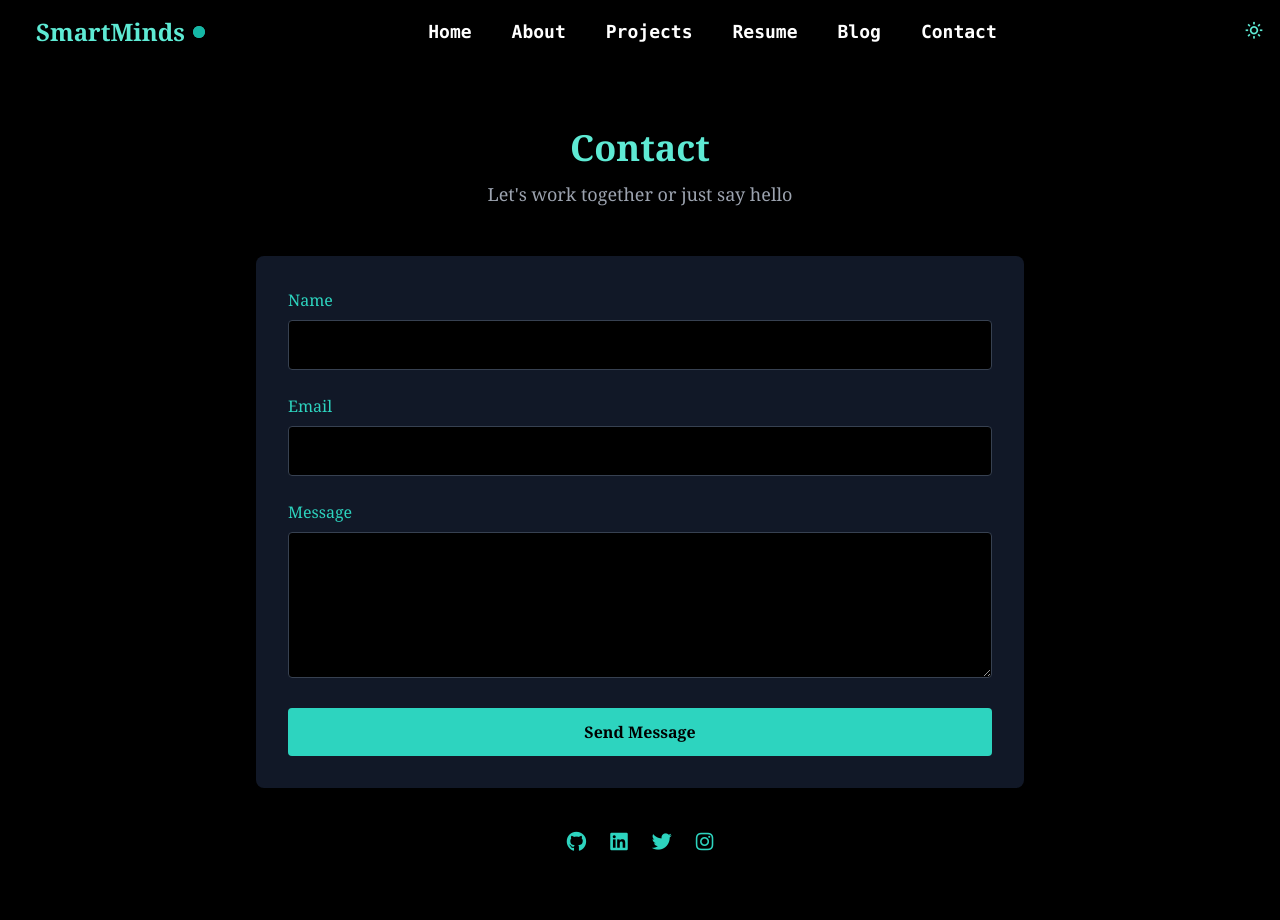
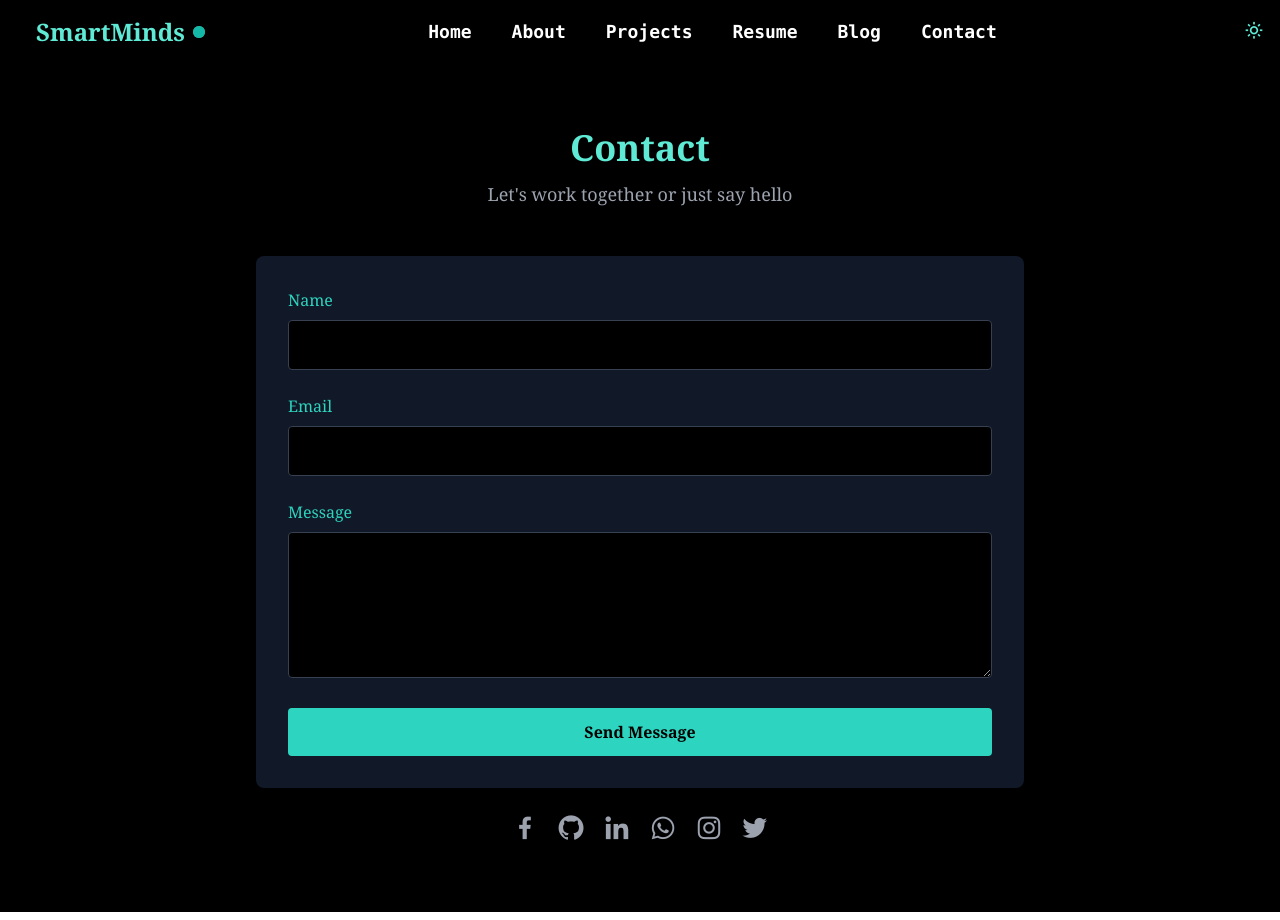
Before and after one commit to JOHNELLY-001/Portofolio, a Vue app in the folder Portofolio/frontendvue/: page /contact in a window 1280 px wide. Built offline with nearby package versions, Linux system fonts and the light colour scheme.

Commit message:
Edited social links to live accounts and configured emailjs for submit message

```diff
--- a/Portofolio/frontendvue/src/views/ContactSection.vue
+++ b/Portofolio/frontendvue/src/views/ContactSection.vue
@@ -32,16 +32,24 @@
     </div>
 
     <!-- Social Links -->
-    <div class="text-center mt-10 space-x-6">
+    <!-- <div class="text-center mt-10 space-x-6">
       <a v-for="(link, index) in socialLinks" :key="index" :href="link.url" target="_blank"
          class="text-teal-400 hover:text-teal-200 text-xl">
         <i :class="link.icon"></i>
       </a>
-    </div>
+    </div> -->
+    <div class="flex space-x-4 text-3xl text-gray-400 mt-6 justify-center ">
+        <a href="https://facebook.com/John Elly" class="hover:text-blue-700"><i class='bx bxl-facebook'></i></a>
+        <a href="https://github.com/JOHNELLY-001" class="hover:text-white"><i class='bx bxl-github'></i></a>
+        <a href="https://www.linkedin.com/in/john-elly-55a16228a?utm_source=share&utm_campaign=share_via&utm_content=profile&utm_medium=android_app" class="hover:text-blue-600"><i class='bx bxl-linkedin'></i></a>
+        <a href="https://wa.me/message/QTXKOXDK7YDDO1" class="hover:text-green-500"><i class='bx bxl-whatsapp'></i></a>
+        <a href="https://instagram.com/its_sam.elly" class="hover:text-pink-600"><i class='bx bxl-instagram'></i></a>
+        <a href="#" class="hover:text-sky-400"><i class='bx bxl-twitter'></i></a>
+      </div>
   </section>
 </template>
 
-<script>
+<!-- <script>
 export default {
   data() {
     return {
@@ -50,12 +58,12 @@ export default {
         email: '',
         message: ''
       },
-      socialLinks: [
-        { icon: 'fab fa-github', url: 'https://github.com/yourusername' },
-        { icon: 'fab fa-linkedin', url: 'https://linkedin.com/in/yourusername' },
-        { icon: 'fab fa-twitter', url: 'https://twitter.com/yourusername' },
-        { icon: 'fab fa-instagram', url: 'https://instagram.com/yourusername' }
-      ]
+      // socialLinks: [
+      //   { icon: 'fab fa-github', url: 'https://github.com/yourusername' },
+      //   { icon: 'fab fa-linkedin', url: 'https://linkedin.com/in/yourusername' },
+      //   { icon: 'fab fa-twitter', url: 'https://twitter.com/yourusername' },
+      //   { icon: 'fab fa-instagram', url: 'https://instagram.com/yourusername' }
+      // ]
     }
   },
   methods: {
@@ -67,7 +75,46 @@ export default {
     }
   }
 }
+</script> -->
+
+<script>
+import emailjs from "emailjs-com";
+
+export default {
+  data() {
+    return {
+      form: {
+        name: "",
+        email: "",
+        message: ""
+      }
+    };
+  },
+  methods: {
+    async sendMessage() {
+      try {
+        const result = await emailjs.send(
+          "service_l5gilgd",      // from EmailJS
+          "template_hvcsxlc",     // from EmailJS
+          {
+            from_name: this.form.name,
+            reply_to: this.form.email,
+            message: this.form.message
+          },
+          "UH5xJ3aauDQjRbVf9"       // from EmailJS
+        );
+        alert("Message sent successfully!");
+        console.log(result.text);
+        this.form = { name: "", email: "", message: "" }; // reset form
+      } catch (error) {
+        alert("Failed to send message. Try again.");
+        console.error(error);
+      }
+    }
+  }
+};
 </script>
+
 
 <!-- FontAwesome icons -->
 <style>
```
